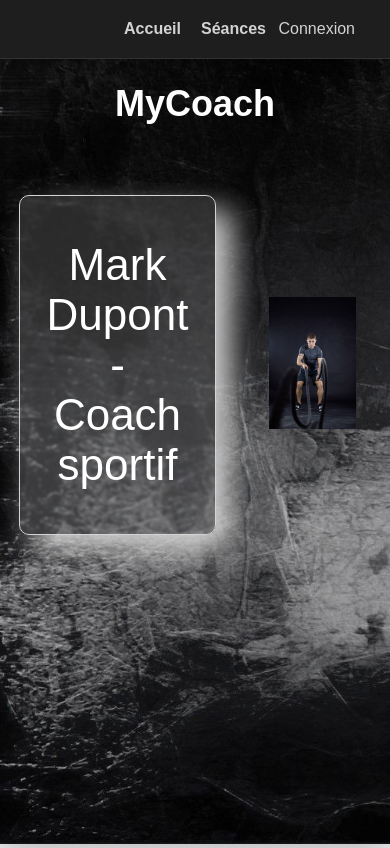
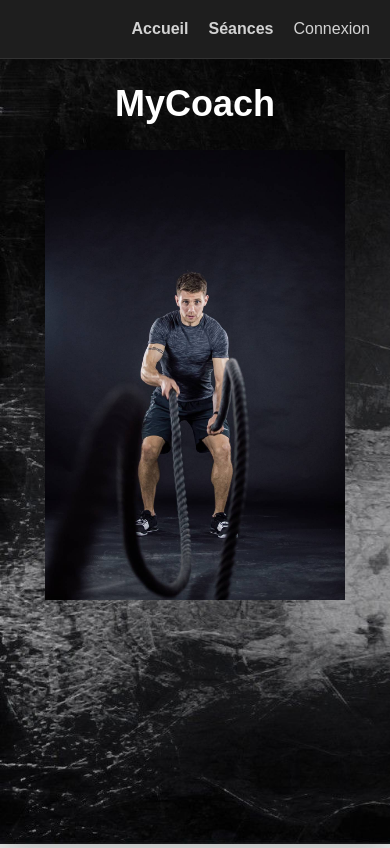
Before and after one commit to RodicN/MyCoach, a PHP site: page /PHP/index.php in a window 390 px wide. Shown: the top 848 px of the page. Run offline with PHP 8.4, Linux system fonts and the light colour scheme.

Commit message:
Sauvegarde

```diff
--- /dev/null
+++ b/MyCoach/CSS/footer.css
@@ -0,0 +1,10 @@
+.footer {
+    background-color: rgb(30, 30, 30);
+    color: #fff;
+    padding: 20px 0;
+    text-align: center;
+}
+
+.footer p {
+    margin: 0;
+}
--- a/MyCoach/CSS/index.css
+++ b/MyCoach/CSS/index.css
@@ -24,15 +24,7 @@ header h1 {
     font-size: 36px;
     font-weight: bold;
     color: #fff;
-    margin-bottom: 70px;
-}
-
-.header-image {
-    width: 30%;
-}
-
-header img {
-    max-width: 75%;
+    margin-bottom: 25px;
 }
 
 .header-content{
@@ -43,7 +35,7 @@ header img {
 }
 
 .header-content .header-text {
-    width: 50%;
+    width: 500px;
     font-size: 44px;
     border: 1px solid lightgray;
     border-radius: 10px;
@@ -52,9 +44,8 @@ header img {
     background-color: rgba(255, 255, 255, 0.150);
 }
 
-.header-button a:hover {
-    background-color: lightgray;
-    transition: 0.3s ease-in-out;
+header img {
+    width: 300px;
 }
 
 
@@ -132,6 +123,13 @@ header img {
     background-color: #fff;
     border-radius: 5px;
     box-shadow: 15px 15px 30px  rgb(121, 119, 119);
+    transition: .4s ease-in-out;
+}
+
+.programme:hover {
+    transform: scale(1.05);
+    border: 1px solid lightgray;
+    background-color: rgb(230, 230, 230);
 }
 
 .programme h3 {
@@ -139,11 +137,13 @@ header img {
     margin-top: 10px;
 }
 
+
 /* Responsive */
-@media screen and (max-width: 1250px){
-    .lesProgrammes
-    {
-        height: 200vh;
+
+/* witdh */
+@media screen and (max-width: 1445px) {
+    .lesProgrammes{
+        height: 180vh;
     }
 }
 
@@ -168,7 +168,7 @@ header img {
     }
 
     .presentation h2 {
-        padding: 30px;
+        padding: 60px;
     }
 }
 
@@ -176,7 +176,11 @@ header img {
 
 @media screen and (max-width: 963px){
     .lesProgrammes{
-        height: 370vh;
+        height: 340vh;
+    }
+
+    .header-content .header-text {
+        width: 400px;
     }
 }
 
@@ -184,4 +188,51 @@ header img {
     .presentation h2 {
         padding: 10px;
     }
+
+    .header-content .header-text{
+        display: none;
+    }
 }
+
+/* height */
+@media screen and (max-height: 700px){
+    .lesProgrammes{
+        height: 990px;
+    }
+}
+
+@media screen and (max-height: 650px){
+
+    header img{
+        width: 250px;
+    }
+
+    .presentation h2{
+        padding-bottom: 0px;
+    }
+
+    .lesProgrammes{
+        height: 155vh;
+    }
+}
+
+@media screen and (max-height: 600px){
+    .lesProgrammes{
+        height: 170vh;
+    }
+}
+
+
+
+
+@media screen and (max-width: 1445px) and (max-height: 720px){
+    .lesProgrammes{
+        height: 185vh;
+    }
+}
+
+@media screen and (max-width: 963px) and (max-height: 720px){
+    .lesProgrammes{
+        height: 345vh;
+    }
+}
--- a/MyCoach/CSS/inscription.css
+++ b/MyCoach/CSS/inscription.css
@@ -21,6 +21,12 @@ form {
     background-color: white;
     border-radius: 5px;
     box-shadow: 0px 0px 10px rgba(0, 0, 0, 0.2);
+    transition: .4s ease-in-out;
+}
+
+form:hover {
+    transform: scale(1.05);
+    border: 1px solid lightgray;
 }
 
 label {
--- a/MyCoach/CSS/navigation.css
+++ b/MyCoach/CSS/navigation.css
@@ -16,7 +16,7 @@ nav {
 }
 
 .nav-left {
-    width: 200px;
+    width: 300px;
     padding-left: 15px;
 }
 
@@ -47,12 +47,13 @@ nav {
 .nav-right{
     display: flex;
     justify-content: right;
-    width: 200px;
-    padding-right: 15px;
+    width: 300px;
 }
 
-.utilsateur-info span{
-    color: white;
+.utilisateur-info{
+    display: flex;
+    flex-direction: row;
+    align-items: center;
 }
 
 .nav-right a{
@@ -67,6 +68,7 @@ nav {
 /* utilisation de uiverse.io pour le design du bouton */
 .utilisateur-info button{
     padding: 5px 15px;
+    margin-left: 15px;
     border: unset;
     border-radius: 15px;
     color: #212121;
--- a/MyCoach/CSS/seance.css
+++ b/MyCoach/CSS/seance.css
@@ -4,8 +4,6 @@ body {
     font-family: Arial, sans-serif;
     background-color: rgb(240, 240, 240);
 }
-
-
 
 /* Titre */
 h1 {
--- /dev/null
+++ b/MyCoach/PHP/footer.php
@@ -0,0 +1,17 @@
+<!DOCTYPE html>
+<html lang="fr">
+<head>
+    <meta charset="UTF-8">
+    <meta name="viewport" content="width=device-width, initial-scale=1.0">
+    <title>Footer</title>
+    <link rel="stylesheet" href="../CSS/footer.css">
+</head>
+<body>
+
+    <!-- footer.php -->
+    <footer class="footer">
+        <p>&copy; 2023 Mark Dupont. Tous droits réservés.</p>
+    </footer>
+
+</body>
+</html>
--- a/MyCoach/PHP/index.php
+++ b/MyCoach/PHP/index.php
@@ -90,5 +90,9 @@
         </div>
     </section>
 
+    <!-- Footer -->
+    <?php
+        include("footer.php");
+    ?>
 </body>
 </html>
--- a/MyCoach/PHP/inscription.php
+++ b/MyCoach/PHP/inscription.php
@@ -31,5 +31,6 @@
     </form>
     <!-- Lien vers la page de connexion -->
     <p>Vous avez déjà un compte ? <a href="connexion.php">Connectez-vous ici</a>.</p>
+
 </body>
 </html>
```
Also changed, not shown: MyCoach/CSS/connexion.css (+9 -0 lines), MyCoach/PHP/PHPnavigation.php (+15 -17 lines).
